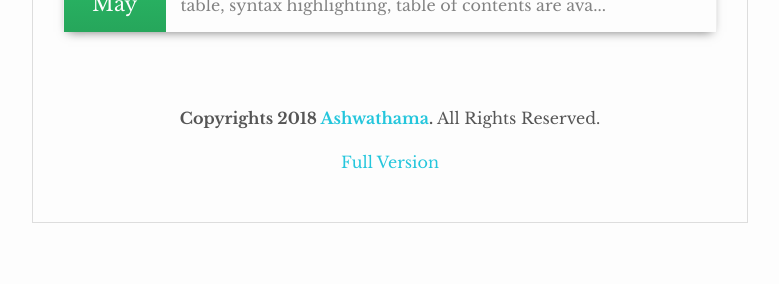
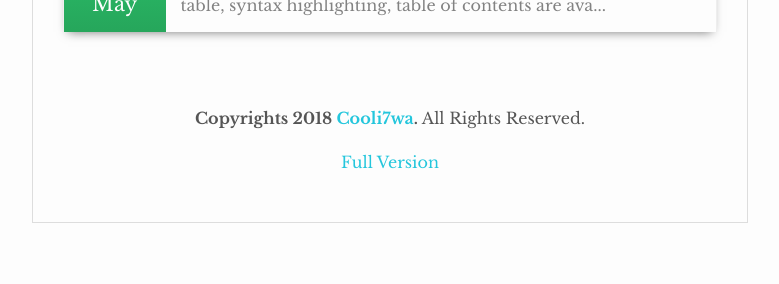
Before and after one commit to cooli7wa/cooli7wa.github.io, a Jekyll site: the page built from index.html, in a window 1280 px wide. Shown: the part 2080-2364 px from the top of the page, without its empty margins (250-1029 px from the left). Built offline with Jekyll 4.4.1, drawn with Linux system fonts in a browser that asks for light colours.

Commit message:
modify config
Issue No:

```diff
--- a/_config.yml
+++ b/_config.yml
@@ -6,13 +6,13 @@
 # 'jekyll serve'. If you change this file, please restart the server process.
 
 # Site settings
-title: Ashwathama
+title: Cooli7wa
 description: > # this means to ignore newlines until "baseurl:"
  Ashwathama is a minimal website with an app like design. It also features card layouts for website elements.
-baseurl: "/ashwath" # the subpath of your site, e.g. /blog
-url: "http://webjeda.com/ashwath/"
+baseurl: "/" # the subpath of your site, e.g. /blog
+url: "http://cooli7wa.github.io/"
 permalink: :title/
-full-url: "http://webjeda.com/ashwathama/" # the base hostname & protocol for your site
+full-url: "http://cooli7wa.github.io/" # the base hostname & protocol for your site
 
 
 # CSS
```
